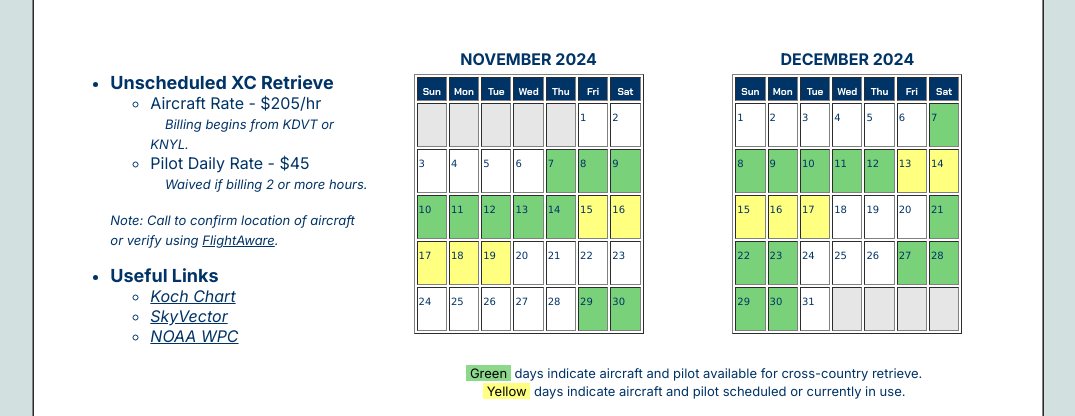
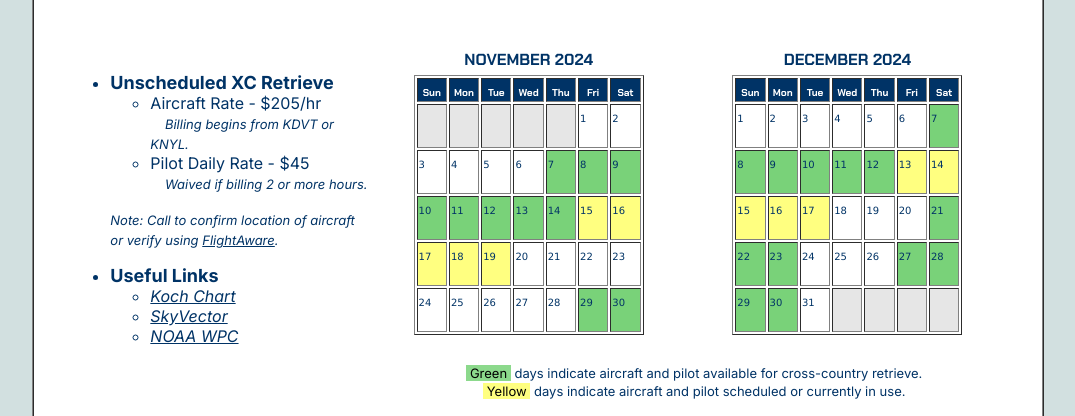
Before and after one commit to lcsranieri/arizona-aerotow, a plain HTML site: page recovery_xc.html in a window 1280 px wide. Shown: the part 304-720 px from the top of the page, without its empty margins (102-1177 px from the left). Drawn offline with Linux system fonts and the light colour scheme.

Commit message:
Update recovery_xc.html

```diff
--- a/recovery_xc.html
+++ b/recovery_xc.html
@@ -171,7 +171,7 @@
 												<td width="34%">
 													<br>
 													<div style="margin:5px;" align="center">
-														<font style="font-family: Inter, sans-serif"><b>NOVEMBER 2024</b></font>
+														<font style="font-family: Chakra Petch, sans-serif"><b>NOVEMBER 2024</b></font>
 													</div>
 													<!--November 2024 Calendar-->
 													<table bordercolordark="#003366" bordercolorlight="#FFFFFF" width="230px" border="1" cellpadding="1" align="center">
@@ -463,7 +463,7 @@
 												<td width="34%">
 													<br>
 													<div style="margin:5px;" align="center">
-														<font style="font-family: Inter, sans-serif"><b>DECEMBER 2024</b></font>
+														<font style="font-family: Chakra Petch, sans-serif"><b>DECEMBER 2024</b></font>
 													</div>
 													<!--December 2024 Calendar-->
 													<table bordercolordark="#003366" bordercolorlight="#FFFFFF" width="230px" border="1" cellpadding="1" align="center">
```
